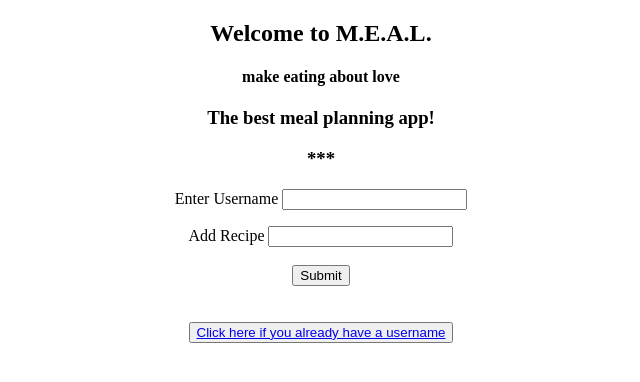
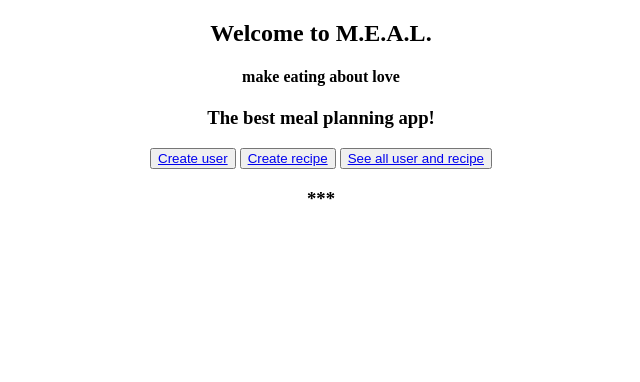
Before and after one commit to analouro/mpwa, a Flask app: page / in a window 1280 px wide. Shown: the top 382 px of the page, without its empty margins (319-959 px from the left). Run offline with Flask 2, Linux system fonts and the light colour scheme.

Commit message:
Created db relationship between users and recipes - one to many

```diff
--- a/application/__init__.py
+++ b/application/__init__.py
@@ -1,7 +1,5 @@
-from flask import Flask, render_template, request
+from flask import Flask
 from flask_sqlalchemy import SQLAlchemy
-from flask_wtf import FlaskForm
-from wtforms import StringField, SubmitField, SelectField
 
 app = Flask(__name__)
 
--- a/application/forms.py
+++ b/application/forms.py
@@ -1,17 +1,18 @@
 from flask_wtf import FlaskForm
 from wtforms import StringField, SubmitField, SelectField
 from wtforms.validators import DataRequired, Length
-from application import app
-from application.models import User
-from application.models import Recipe
+from application.models import User, Recipe
+
 
 # class to enter username
 class UserForm(FlaskForm):
-    user_name = StringField('Enter Username', validators=[DataRequired(), Length(min=2,max=50)])
-    recipe_name = StringField('Add Recipe', validators=[DataRequired(), Length(min=2,max=100)])
+    name = StringField('Enter User', validators=[DataRequired(), Length(min=2,max=50)])
+    # recipe_name = StringField('Add Recipe', validators=[DataRequired(), Length(min=2,max=100)])
+    # user_id = SelectField('User', choices=[])
     submit = SubmitField('Submit')
 
 # # class to enter recipe name
-# class RecipeForm(FlaskForm):
-#     recipe_name = StringField('Add Recipe Name', validators=[DataRequired(), Length(min=2,max=100)])
-#     submit_recipe = SubmitField('Add Recipe')
+class RecipeForm(FlaskForm):
+    name = StringField('Add Recipe:', validators=[DataRequired(), Length(min=2,max=100)])
+    recipe_user = SelectField ('Pick a user:', choices=[],validators=[DataRequired()])
+    submit = SubmitField('Submit')
--- a/application/routes.py
+++ b/application/routes.py
@@ -1,29 +1,41 @@
-from crypt import methods
-from tokenize import Name
-from flask import Flask, redirect, render_template, request, url_for
+from flask import redirect, render_template, request, url_for
 from application import app, db
-from application.forms import UserForm
+from application.forms import UserForm, RecipeForm
 from application.models import User, Recipe
 
-@app.route('/', methods=['GET', 'POST'])
-@app.route('/home', methods=['GET', 'POST'])
+@app.route('/', methods=['GET'])
+@app.route('/home', methods=['GET'])
 def home():
-    form = UserForm()
+    return render_template ('layout.html')
 
-    if request.method == 'POST':
-        user = form.user_name.data
-        recipe = form.recipe_name.data
+@app.route('/user', methods=['GET', 'POST'])
+def user():
+    user_form = UserForm()
 
-        new = User(user_name=user, recipe_name=recipe)
-        db.session.add(new)
+    if user_form.validate_on_submit():
+        newuser = User(name=user_form.name.data)
+        db.session.add(newuser)
         db.session.commit()
         return redirect(url_for('read'))
+    return render_template('user.html', form=user_form)
 
-    return render_template('home.html', form=form)
+@app.route('/recipe', methods=['GET', 'POST'])
+def recipe():
+    user_recipe = RecipeForm()
+    users= User.query.all()
+    for user in users:
+        user_recipe.recipe_user.choices.append((user.id, f'{user.name}'))
+
+    if user_recipe.validate_on_submit():
+        recipe = Recipe(name=user_recipe.name.data, user_id=user_recipe.recipe_user.data)
+        db.session.add(recipe)
+        db.session.commit()
+        return redirect(url_for('read'))
+    return render_template('recipe.html', form=user_recipe)
 
 @app.route('/read', methods=['GET'])
 def read():
     users = User.query.all()
-    recipes = User.query.all()
+    recipes = Recipe.query.all()
 
     return render_template('read.html', users=users, recipes=recipes)
--- a/application/templates/layout.html
+++ b/application/templates/layout.html
@@ -3,10 +3,13 @@
     <head>
         <title>M.E.A.L.</title>
     </head>
-        <body style ="text-align: center;">
+        <body style ="text-align: center">
             <h2>Welcome to M.E.A.L.</h2>
             <h4>make eating about love</h4>
             <h3>The best meal planning app!</h3>
+            <button><span><a href="{{ url_for('user') }}">Create user</a></span></button>
+            <button><span><a href="{{ url_for('recipe') }}">Create recipe</a></span></button>
+            <button><span><a href="{{ url_for('read') }}">See all user and recipe</a></span></button>
             <h3>***</h3>
         {% block body %}{% endblock body %}
     </body>
--- a/application/templates/home.html
+++ b/application/templates/recipe.html
@@ -3,16 +3,18 @@
         <div class='form'>
             <form method='POST' action=''>
                 {{ form.hidden_tag() }}
-                {{ form.user_name.label }} {{ form.user_name }}
+                {{ form.name.label }}
+                {{ form.name }}
                 <p></p>
-                {{ form.recipe_name.label }} {{ form.recipe_name }}
                 <br>
+                {{ form.recipe_user.label }}
+                {{ form.recipe_user }}
+                <p></p>
                 <br>
                 {{ form.submit }}
                 <br>
             </form>
             <br>
-            <br>
-            <button><a href="{{ url_for('read') }}">Click here if you already have a username</a></button>
+
         </div>
 {% endblock body %}
```
Also changed, not shown: application/models.py (+7 -7 lines), application/templates/read.html (+6 -5 lines), application/templates/user.html (added, +16 -0 lines), application/data.db.
